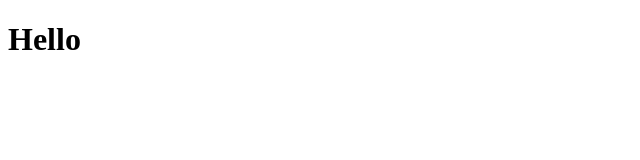
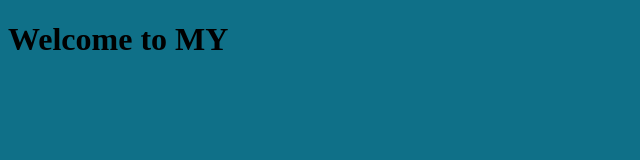
Before and after one commit to williamdenega/myWebsite, a plain HTML site: page index.html in a window 1280 px wide. Shown: the whole page, without its empty margins (0-640 px from the left). Drawn offline with Linux system fonts and the light colour scheme.

Commit message:
added style.css

```diff
--- a/index.html
+++ b/index.html
@@ -1,8 +1,9 @@
 <!DOCTYPE html>
 <html lang="en">
+    <link rel="stylesheet" href="style.css">
   <head><title>My Website</title> </head>
   <body>
-    <h1>Hello</h1>
+    <h1>Welcome to MY </h1>
 
 
   </body>
--- /dev/null
+++ b/style.css
@@ -0,0 +1,3 @@
+body{
+    background: rgb(15, 112, 136);
+}
```
